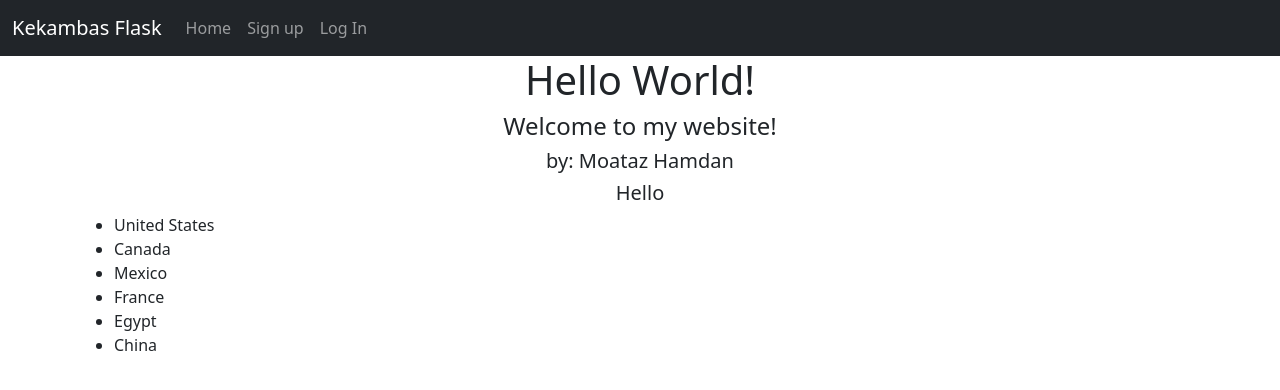
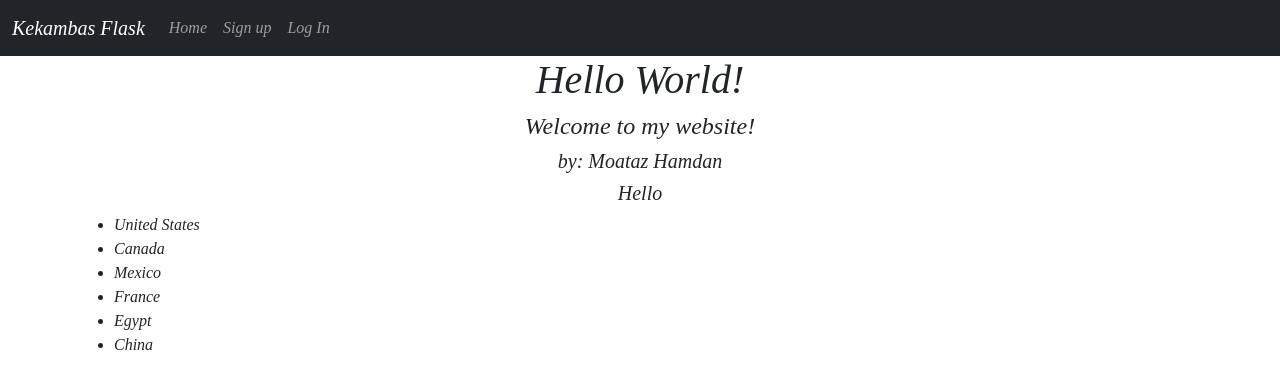
Before and after one commit to 12mmhamdan/flask_intro, a Flask app: page / in a window 1280 px wide. Shown: the top 390 px of the page. Run offline with Flask 3, Linux system fonts and the light colour scheme.

Commit message:
add our own css through static folder

```diff
--- /dev/null
+++ b/app/static/css/main.css
@@ -0,0 +1,4 @@
+*{
+    font-style: italic;
+    font-family: serif;
+}
--- a/app/templates/base.html
+++ b/app/templates/base.html
@@ -4,7 +4,10 @@
     <meta charset="UTF-8">
     <meta name="viewport" content="width=device-width, initial-scale=1.0">
     <title>Flask Intro | {% block title%} Base {% endblock %}</title>
+    <!-- bring in bootstrap css -->
     <link rel="stylesheet" href="https://cdn.jsdelivr.net/npm/bootstrap@5.3.1/dist/css/bootstrap.min.css">
+    <!-- bring in our own css -->
+    <link rel="stylesheet" href="{{url_for('static', filename='css/main.css') }}">
 </head>
 <body>
     {% include 'nav.html' %}
```
